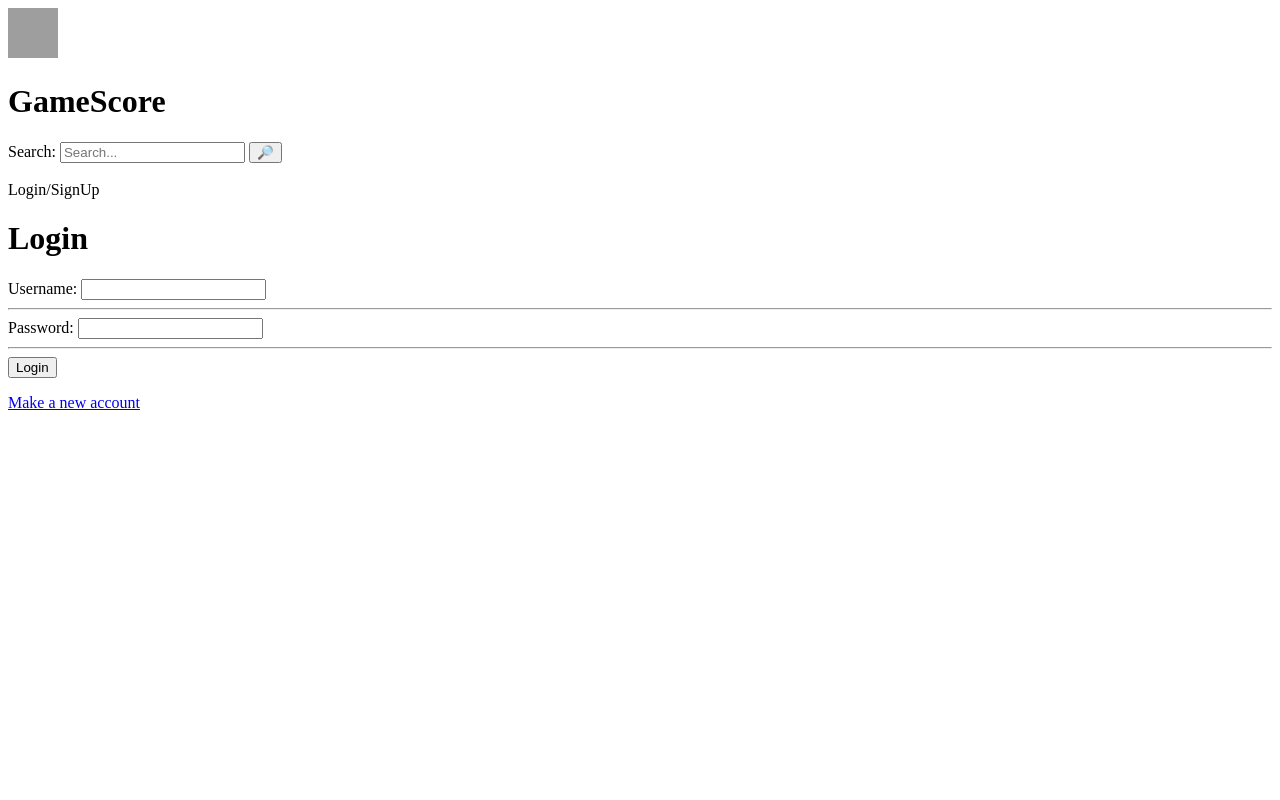
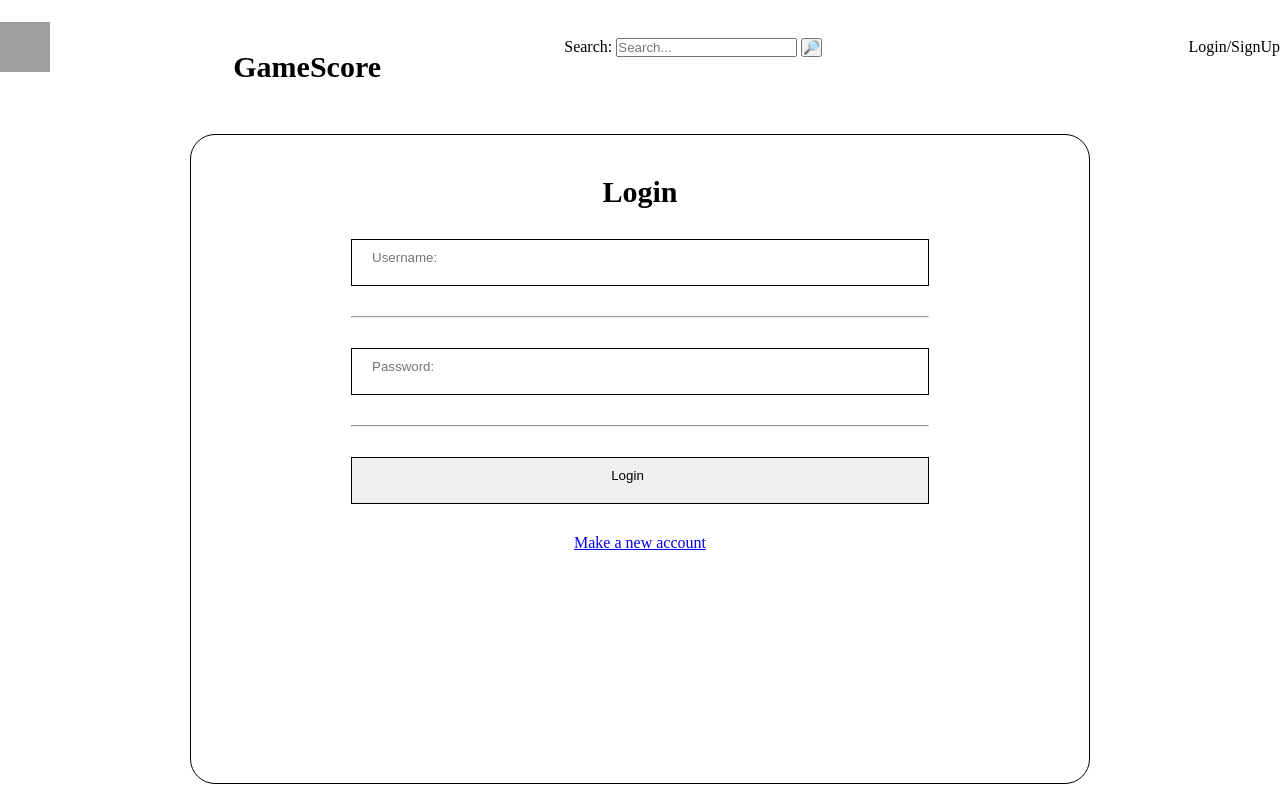
Before and after one commit to Akhilknowsdawae/GameScore, a Django app: template GameScore/GameScoreApp/templates/login.html in a window 1280 px wide. Run offline with Django 4.2, Linux system fonts and the light colour scheme; the template is opened without the code that fills it, so the values that code supplies are empty; grey boxes are pictures that could not be loaded.

Commit message:
Added styles.css
Added styles.css and made some basic css for login page, header not finished

```diff
--- a/GameScore/GameScoreApp/templates/login.html
+++ b/GameScore/GameScoreApp/templates/login.html
@@ -1,6 +1,9 @@
 <!DOCTYPE html>
 <html lang ="en-ca">
 
+<link rel="stylesheet" href="styles.css">
+
+<header class="header">
     <img src="wireframe image.jpg" alt="GameScore Logo" width="50" height="50">
     <h1> GameScore </h1>
 
@@ -11,25 +14,26 @@
         <button type ="button">🔎</button>
     </form>
     <br>
-<body> <label for="log/sign">Login/SignUp</label></body>
+    <body class="login"> <label for="log/sign">Login/SignUp</label></body>
+</header>
+
 
 <!-- Section for Login form -->
-<div>
+<div class="form">
     <h1>Login</h1>
     <form>
-        <label>Username: </label>
-        <input type="text" placeholder="">
+        <input type="text" placeholder="Username: ">
 
-        <hr>
+        <hr class="hr">
 
-        <label>Password: </label>
-        <input type="password" placeholder="">
+        <input type="password" placeholder="Password: ">
 
-        <hr>
+        <hr class="hr">
 
         <input type="button" value="Login">
     </form>
 
     <!-- Leads to signup page -->
-    <p><a href="signup.html">Make a new account</a></p>
+    <p class="newaccount"><a href="signup.html">Make a new account</a></p>
+
 </div>
--- a/GameScore/GameScoreApp/templates/signup.html
+++ b/GameScore/GameScoreApp/templates/signup.html
@@ -5,13 +5,13 @@
 <h1> GameScore </h1>
 
 <!-- Contains a lable, form and button for a search bar-->
-<form>
+<form class="searchbar">
     <label for="search">Search:</label>
     <input type="text" id="search" name="searchbar" autocomplete = "" placeholder="Search...">
     <button type ="button">🔎</button>
 </form>
 <br>
-<body> <label for="log/sign">Login/SignUp</label></body>
+<body class="signup"> <label for="log/sign">Login/SignUp</label></body>
 
 <!-- Section for Create a New Account form -->
 <div>
--- /dev/null
+++ b/GameScore/GameScoreApp/templates/styles.css
@@ -0,0 +1,55 @@
+* {
+    margin: 0;
+    padding: 0;
+    box-sizing: border-box;
+}
+
+.header {
+    width: 100%;
+    display: flex;
+    align-items: center;
+    justify-content: space-between;
+    padding: 10px 0px;
+    text-align: center;
+    margin-bottom: 40px;
+}
+
+.login {
+    background-color: white;
+}
+
+.login .form {
+    width: 900px;
+    height: 650px;
+    margin: auto;
+    padding: 0px 160px;
+    border: 1px solid black;
+    border-radius: 25px;
+}
+
+.login h1 {
+    font-size: 30px;
+    text-align: center;
+    padding-top: 40px;
+}
+
+.login .form input {
+    width: 100%;
+    height: 100%;
+    padding: 10px 45px 20px 20px;
+    margin-top: 30px;
+    border: 1px solid black;
+}
+
+.login .form button {
+    margin-top: 20px;
+}
+
+.login .hr {
+    margin-top: 30px;
+}
+
+.login .newaccount {
+    text-align: center;
+    margin-top: 30px;
+}
```
Lines whose indentation alone changed are shown as unchanged.
